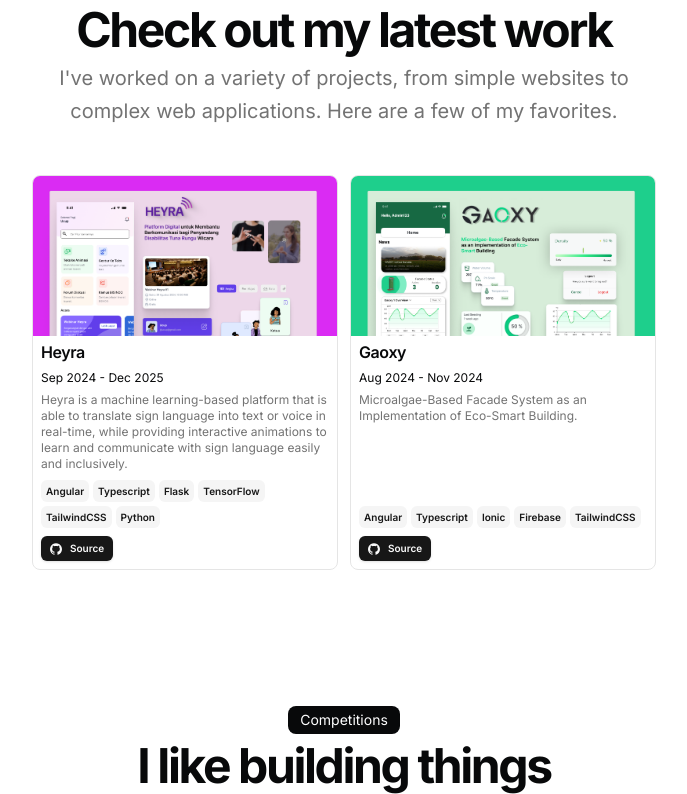
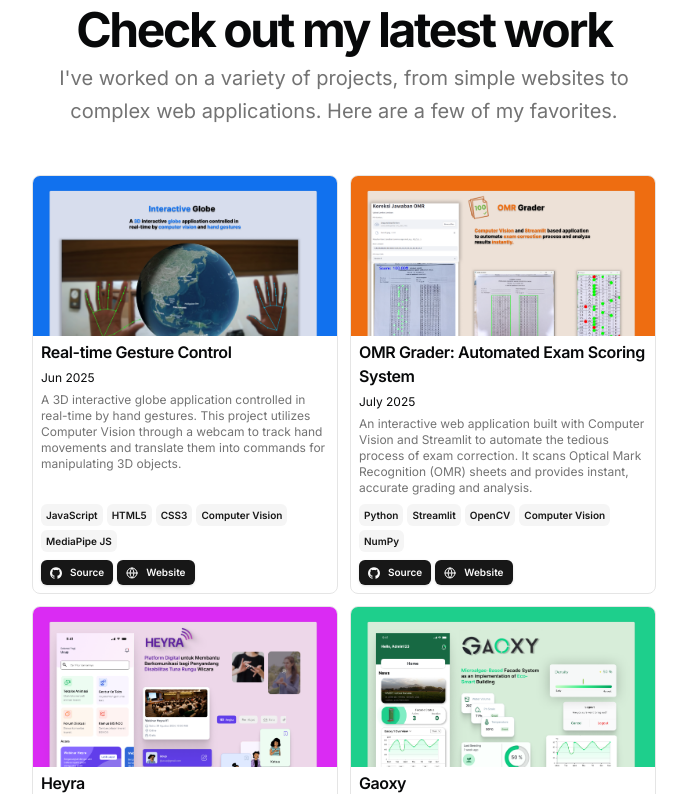
Before and after one commit to cornfuze/portofolio, a Next.js app: page / in a window 1280 px wide. Shown: the part 868-1662 px from the top of the page, without its empty margins (296-983 px from the left). Built offline with nearby package versions, Linux system fonts and the light colour scheme.

Commit message:
Implement code changes to enhance functionality and improve performance

```diff
--- a/src/data/resume.tsx
+++ b/src/data/resume.tsx
@@ -4,7 +4,7 @@ import { HomeIcon, NotebookIcon } from "lucide-react";
 export const DATA = {
   name: "Yusuf",
   initials: "MY",
-  url: "https://dillion.io",
+  url: "https://github.io",
   location: "Surakarta, ID",
   locationLink: "https://www.google.com/maps/place/surakarta",
   description:
@@ -67,12 +67,12 @@ export const DATA = {
       href: "https://www.enumatechnology.com/",
       badges: [],
       location: "Tohudan, Colomadu",
-      title: "IT Consultant",
+      title: "Software Engineer Intern",
       logoUrl: "/enuma.png",
       start: "Aug 2024",
       end: "Jan 2025",
       description:
-        "My internship at Enuma Technology and MersifLab was a transformative experience, where I developed the Heyra app using Angluar, gained Machine Learning visualization skills with Tensorflow, and honed project management and teamwork abilities. Guided by Agile methodology, I gained valuable insights into the professional world, fueling my passion for continuous learning and growth.",
+        "My internship at Enuma Technology and MersifLab was a transformative experience, where I developed the Heyra app using Angular, gained Machine Learning visualization skills with Tensorflow, and honed project management and teamwork abilities. Guided by Agile methodology, I gained valuable insights into the professional world, fueling my passion for continuous learning and growth.",
     },
   ],
   education: [
@@ -87,6 +87,66 @@ export const DATA = {
 
   ],
   projects: [
+    {
+      title: "Real-time Gesture Control",
+      href: "",
+      dates: "Jun 2025",
+      active: true,
+      description:
+        "A 3D interactive globe application controlled in real-time by hand gestures. This project utilizes Computer Vision through a webcam to track hand movements and translate them into commands for manipulating 3D objects.",
+      technologies: [
+        "JavaScript",
+        "HTML5",
+        "CSS3",
+        "Computer Vision",
+        "MediaPipe JS",
+      ],
+      links: [
+        {
+          type: "Source",
+          href: "https://github.com/cornfuze/interactive-globe-gesture-control",
+          icon: <Icons.github className="size-3" />,
+        },
+        {
+          type: "Website",
+          href: "https://cornfuze.github.io/interactive-globe-gesture-control/",
+          icon: <Icons.globe className="size-3" />,
+        },
+      ],
+      image: "/globe.png",
+      video:
+        "",
+    },
+    {
+      title: "OMR Grader: Automated Exam Scoring System",
+      href: "",
+      dates: "July 2025",
+      active: true,
+      description:
+        "An interactive web application built with Computer Vision and Streamlit to automate the tedious process of exam correction. It scans Optical Mark Recognition (OMR) sheets and provides instant, accurate grading and analysis.",
+      technologies: [
+        "Python",
+        "Streamlit",
+        "OpenCV",
+        "Computer Vision",
+        "NumPy",
+      ],
+      links: [
+        {
+          type: "Source",
+          href: "https://github.com/cornfuze/omr-streamlit-app",
+          icon: <Icons.github className="size-3" />,
+        },
+        {
+          type: "Website",
+          href: "https://cornfuzeomr.streamlit.app/",
+          icon: <Icons.globe className="size-3" />,
+        },
+      ],
+      image: "/OMR.png",
+      video:
+        "",
+    },
     {
       title: "Heyra",
       href: "",
```
Also changed, not shown: public/Globe.png (added), public/OMR.png (added).
